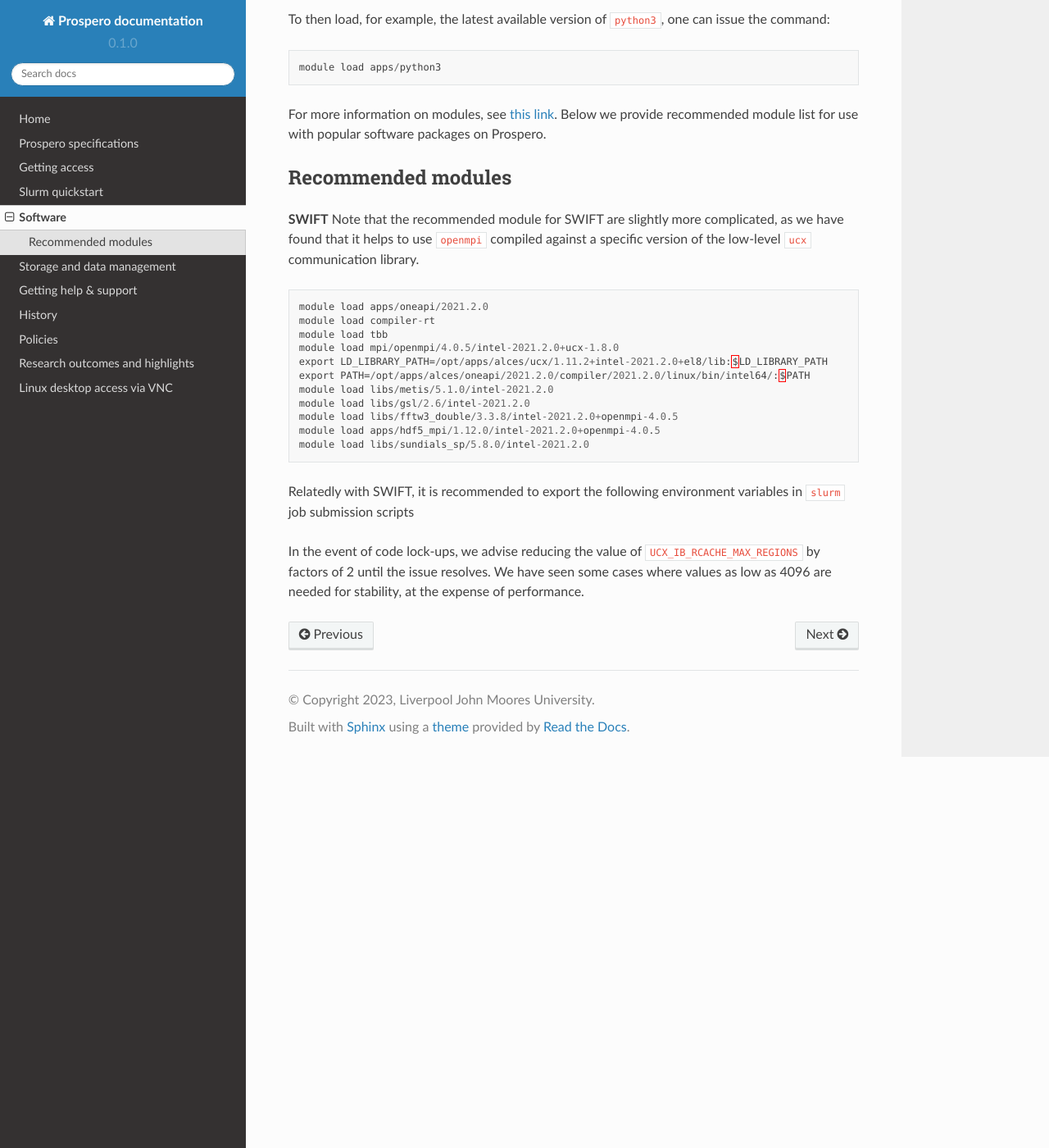
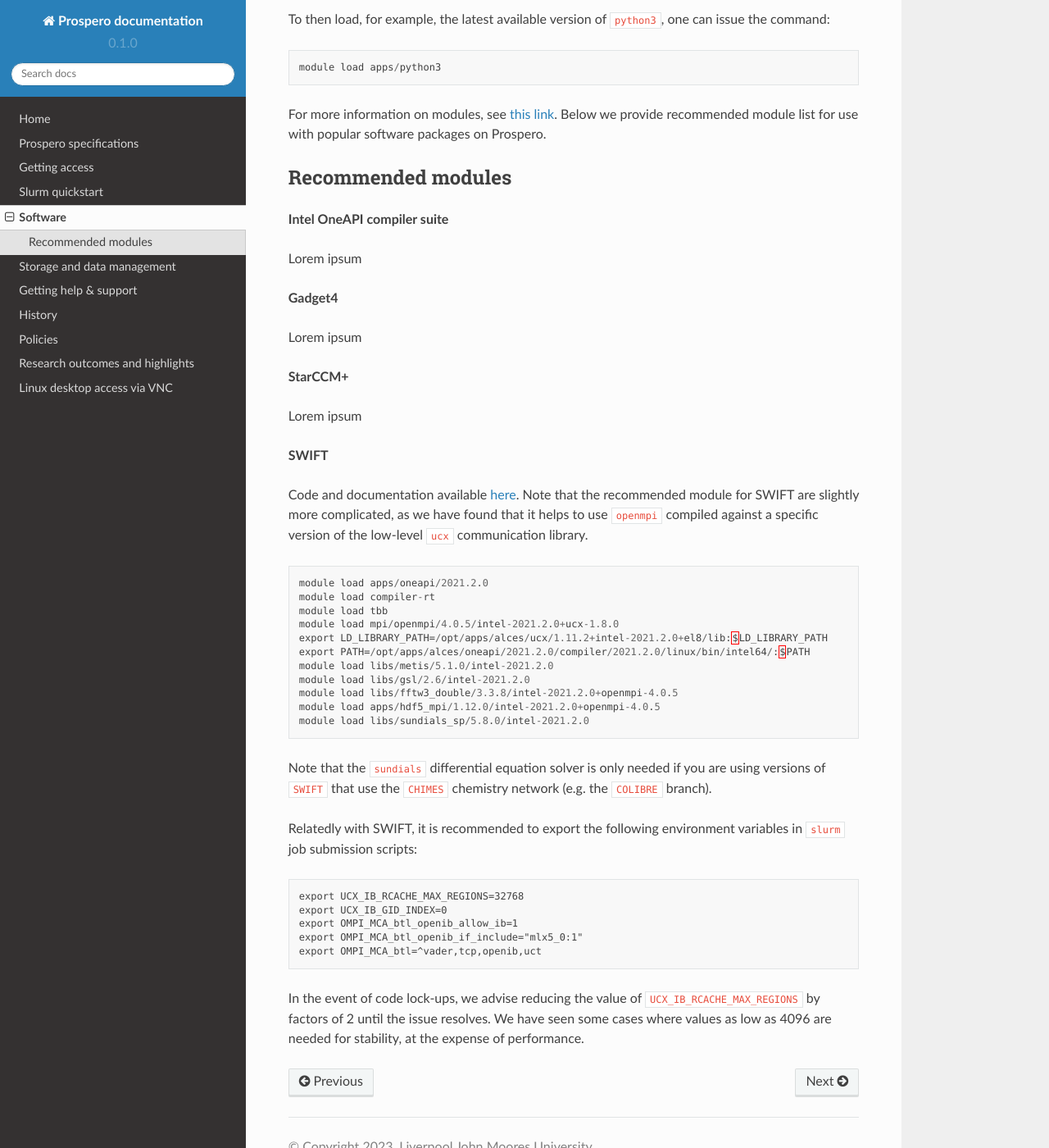
Before and after one commit to astrcrai/prospero-docs, a Sphinx documentation site: the page built from docs/source/software.rst, in a window 1280 px wide and 1400 px high, scrolled down 571 px. Shown: the whole window at 82% size. Built offline with Sphinx 7.4.7 and the Read the Docs theme 2.0.0, drawn with Linux system fonts in a browser that asks for light colours.

Commit message:
Update software.rst

```diff
--- a/docs/source/software.rst
+++ b/docs/source/software.rst
@@ -29,7 +29,21 @@ For more information on modules, see `this link <https://modules.readthedocs.io/
 Recommended modules
 -------
 
+**Intel OneAPI compiler suite**
+
+Lorem ipsum
+
+**Gadget4**
+
+Lorem ipsum
+
+**StarCCM+**
+
+Lorem ipsum
+
 **SWIFT**
+
+Code and documentation available `here <http://swift.dur.ac.uk/>`_.
 Note that the recommended module for SWIFT are slightly more complicated, as we have found that it helps to use ``openmpi`` compiled against a specific version of the low-level ``ucx`` communication library.
 
 .. code-block:: swift
@@ -46,9 +60,11 @@ Note that the recommended module for SWIFT are slightly more complicated, as we
     module load apps/hdf5_mpi/1.12.0/intel-2021.2.0+openmpi-4.0.5
     module load libs/sundials_sp/5.8.0/intel-2021.2.0
 
-Relatedly with SWIFT, it is recommended to export the following environment variables in ``slurm`` job submission scripts
+Note that the ``sundials`` differential equation solver is only needed if you are using versions of ``SWIFT`` that use the ``CHIMES`` chemistry network (e.g. the ``COLIBRE`` branch).
 
-.. code-block: swift-slurm
+Relatedly with SWIFT, it is recommended to export the following environment variables in ``slurm`` job submission scripts:
+
+.. code-block:: swift-slurm
 
     export UCX_IB_RCACHE_MAX_REGIONS=32768
     export UCX_IB_GID_INDEX=0
```
